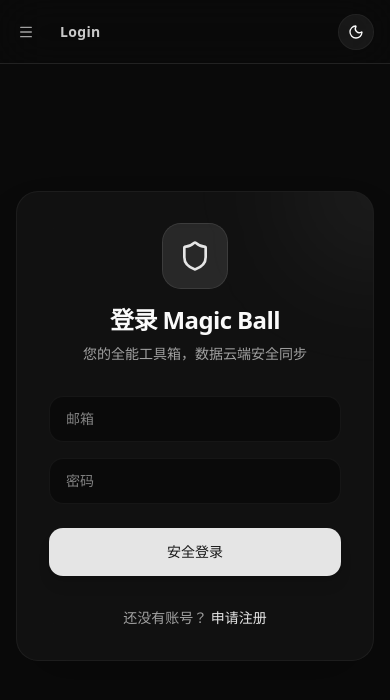
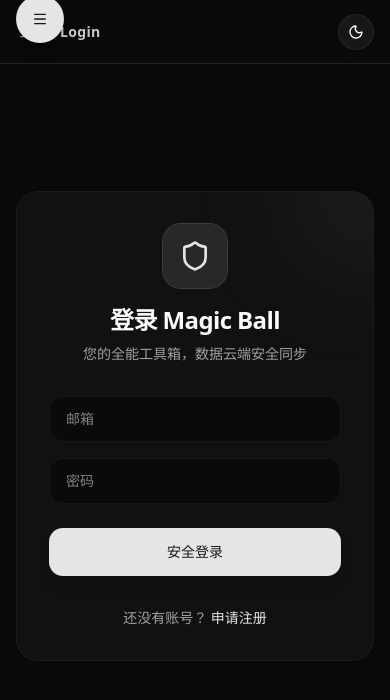
Before and after one commit to meshnet-sh/magic-ball, a Next.js app: page /login in a window 390 px wide. Shown: the top 700 px of the page. Built offline with nearby package versions, Linux system fonts and the light colour scheme.

Commit message:
Improve mobile startup flow and always-available sidebar entry

```diff
--- a/src/app/(app)/settings/page.tsx
+++ b/src/app/(app)/settings/page.tsx
@@ -22,6 +22,7 @@
 export default function SettingsPage() {
     const [activeTab, setActiveTab] = useState<Tab>("ai")
     const [isAuthenticated, setIsAuthenticated] = useState(false)
+    const [isRedirectChecking, setIsRedirectChecking] = useState(true)
     const router = useRouter()
 
     // AI Settings state
@@ -66,7 +67,9 @@
         const fromIntent = new URLSearchParams(window.location.search).get('intent')
         if (isMobile && fromIntent !== 'settings') {
             router.replace("/")
+            return
         }
+        setIsRedirectChecking(false)
     }, [isAuthenticated, router])
 
     const loadSettings = async () => {
@@ -133,7 +136,7 @@
         if (activeTab === "admin") loadAdminData()
     }, [activeTab])
 
-    if (!isAuthenticated) return null
+    if (!isAuthenticated || isRedirectChecking) return null
 
     return (
         <div className="flex flex-col h-full max-w-4xl mx-auto w-full">
--- a/src/components/layout/header.tsx
+++ b/src/components/layout/header.tsx
@@ -9,7 +9,7 @@
 export function Header() {
     const { theme, setTheme } = useTheme()
     const pathname = usePathname()
-    const { toggleSidebar } = useUIStore()
+    const { toggleSidebar, setSidebarOpen } = useUIStore()
 
     // Quick breadcrumb generation
     const pageName = pathname === "/"
@@ -43,6 +43,15 @@
                     <span className="sr-only">Toggle theme</span>
                 </Button>
             </div>
+            <Button
+                variant="default"
+                size="icon"
+                onClick={() => setSidebarOpen(true)}
+                className="fixed bottom-5 left-4 z-50 md:hidden rounded-full h-12 w-12 shadow-lg"
+            >
+                <Menu className="h-5 w-5" />
+                <span className="sr-only">Open sidebar</span>
+            </Button>
         </header>
     )
 }
--- a/src/store/ui-store.ts
+++ b/src/store/ui-store.ts
@@ -7,7 +7,7 @@
 }
 
 export const useUIStore = create<UIState>((set) => ({
-    isSidebarOpen: true,
+    isSidebarOpen: false,
     toggleSidebar: () => set((state) => ({ isSidebarOpen: !state.isSidebarOpen })),
     setSidebarOpen: (open) => set({ isSidebarOpen: open }),
 }))
```
